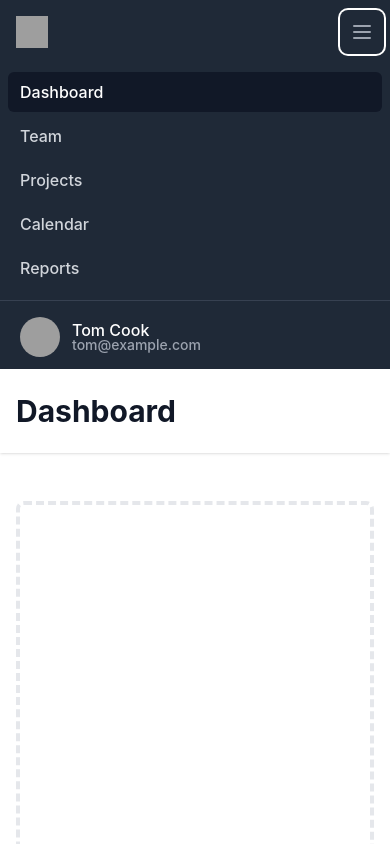
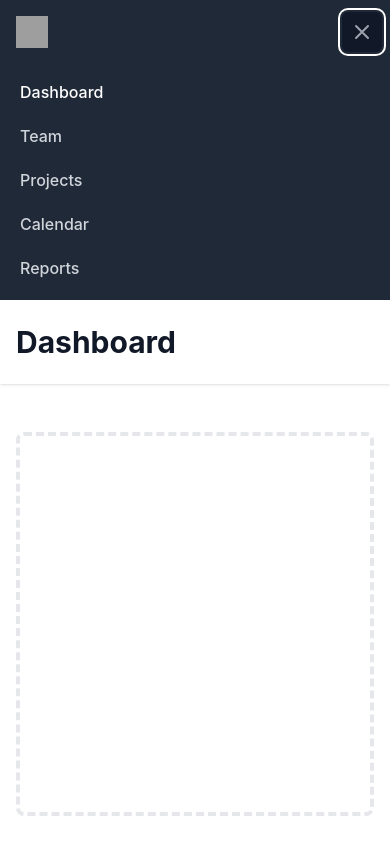
Before and after one commit to cshepscorp/portfolio, a React (Create React App) app: page / in a window 390 px wide. Both pictures are taken after a click on the button "Open main menu". Shown: the top 844 px of the page. Built offline with nearby package versions, Linux system fonts and the light colour scheme; grey boxes are pictures that could not be loaded.

Commit message:
trying new nav again

```diff
--- a/src/components/NavBar.jsx
+++ b/src/components/NavBar.jsx
@@ -1,23 +1,10 @@
-import { useNavigate, useLocation } from 'react-router-dom';
-import { useState } from 'react';
+import React, { useState } from 'react';
 import { Transition } from '@headlessui/react';
-import { FaHome } from 'react-icons/fa';
-import { Link } from 'react-router-dom';
 
 function Navbar() {
   const [isOpen, setIsOpen] = useState(false);
-
-  const navigate = useNavigate();
-  const location = useLocation();
-  const pathMatchRoute = (route) => {
-    if (route === location.pathname) {
-      return true;
-    }
-  };
-
   return (
-    <>
-      <div className="min-h-full">
+    <div>
       <nav className="bg-gray-800">
         <div className="max-w-7xl mx-auto px-4 sm:px-6 lg:px-8">
           <div className="flex items-center justify-between h-16">
@@ -31,11 +18,9 @@ function Navbar() {
               </div>
               <div className="hidden md:block">
                 <div className="ml-10 flex items-baseline space-x-4">
-                    {/* <!-- Current: "bg-gray-900 text-white", Default: "text-gray-300 hover:bg-gray-700 hover:text-white" --> */}
                   <a
                     href="#"
-                      className="hover:bg-gray-700 text-white px-3 py-2 rounded-md text-sm font-medium"
-                      aria-current="page"
+                    className=" hover:bg-gray-700 text-white px-3 py-2 rounded-md text-sm font-medium"
                   >
                     Dashboard
                   </a>
@@ -70,47 +55,16 @@ function Navbar() {
                 </div>
               </div>
             </div>
-              <div className="hidden md:block">
-                <div className="ml-4 flex items-center md:ml-6">
-                  <button
-                    type="button"
-                    className="bg-gray-800 p-1 rounded-full text-gray-400 hover:text-white focus:outline-none focus:ring-2 focus:ring-offset-2 focus:ring-offset-gray-800 focus:ring-white"
-                  >
-                    <span className="sr-only">View notifications</span>
-                    {/* <!-- Heroicon name: outline/bell --> */}
-                    <svg
-                      className="h-6 w-6"
-                      xmlns="http://www.w3.org/2000/svg"
-                      fill="none"
-                      viewBox="0 0 24 24"
-                      stroke="currentColor"
-                      aria-hidden="true"
-                    >
-                      <path
-                        strokeLinecap="round"
-                        strokeLinejoin="round"
-                        strokeWidth="2"
-                        d="M15 17h5l-1.405-1.405A2.032 2.032 0 0118 14.158V11a6.002 6.002 0 00-4-5.659V5a2 2 0 10-4 0v.341C7.67 6.165 6 8.388 6 11v3.159c0 .538-.214 1.055-.595 1.436L4 17h5m6 0v1a3 3 0 11-6 0v-1m6 0H9"
-                      />
-                    </svg>
-                  </button>
-                </div>
-              </div>
             <div className="-mr-2 flex md:hidden">
-                {/* <!-- Mobile menu button --> */}
               <button
                 onClick={() => setIsOpen(!isOpen)}
                 type="button"
-                  className="bg-gray-800 inline-flex items-center justify-center p-2 rounded-md text-gray-400 hover:text-white hover:bg-gray-700 focus:outline-none focus:ring-2 focus:ring-offset-2 focus:ring-offset-gray-800 focus:ring-white"
+                className="bg-gray-900 inline-flex items-center justify-center p-2 rounded-md text-gray-400 hover:text-white hover:bg-gray-800 focus:outline-none focus:ring-2 focus:ring-offset-2 focus:ring-offset-gray-800 focus:ring-white"
                 aria-controls="mobile-menu"
                 aria-expanded="false"
               >
                 <span className="sr-only">Open main menu</span>
-                  {/* <!--
-              Heroicon name: outline/menu
-
-              Menu open: "hidden", Menu closed: "block"
-            --> */}
+                {!isOpen ? (
                   <svg
                     className="block h-6 w-6"
                     xmlns="http://www.w3.org/2000/svg"
@@ -126,13 +80,9 @@ function Navbar() {
                       d="M4 6h16M4 12h16M4 18h16"
                     />
                   </svg>
-                  {/* <!--
-              Heroicon name: outline/x
-
-              Menu open: "block", Menu closed: "hidden"
-            --> */}
+                ) : (
                   <svg
-                    className="hidden h-6 w-6"
+                    className="block h-6 w-6"
                     xmlns="http://www.w3.org/2000/svg"
                     fill="none"
                     viewBox="0 0 24 24"
@@ -146,19 +96,27 @@ function Navbar() {
                       d="M6 18L18 6M6 6l12 12"
                     />
                   </svg>
+                )}
               </button>
             </div>
           </div>
         </div>
 
-          {/* <!-- Mobile menu, show/hide based on menu state. --> */}
+        <Transition
+          show={isOpen}
+          enter="transition ease-out duration-100 transform"
+          enterFrom="opacity-0 scale-95"
+          enterTo="opacity-100 scale-100"
+          leave="transition ease-in duration-75 transform"
+          leaveFrom="opacity-100 scale-100"
+          leaveTo="opacity-0 scale-95"
+        >
+          {(ref) => (
             <div className="md:hidden" id="mobile-menu">
-            <div className="px-2 pt-2 pb-3 space-y-1 sm:px-3">
-              {/* <!-- Current: "bg-gray-900 text-white", Default: "text-gray-300 hover:bg-gray-700 hover:text-white" --> */}
+              <div ref={ref} className="px-2 pt-2 pb-3 space-y-1 sm:px-3">
                 <a
                   href="#"
-                className="bg-gray-900 text-white block px-3 py-2 rounded-md text-base font-medium"
-                aria-current="page"
+                  className="hover:bg-gray-700 text-white block px-3 py-2 rounded-md text-base font-medium"
                 >
                   Dashboard
                 </a>
@@ -191,26 +149,9 @@ function Navbar() {
                   Reports
                 </a>
               </div>
-            <div className="pt-4 pb-3 border-t border-gray-700">
-              <div className="flex items-center px-5">
-                <div className="flex-shrink-0">
-                  <img
-                    className="h-10 w-10 rounded-full"
-                    src="https://images.unsplash.com/photo-1472099645785-5658abf4ff4e?ixlib=rb-1.2.1&ixid=eyJhcHBfaWQiOjEyMDd9&auto=format&fit=facearea&facepad=2&w=256&h=256&q=80"
-                    alt=""
-                  />
             </div>
-                <div className="ml-3">
-                  <div className="text-base font-medium leading-none text-white">
-                    Tom Cook
-                  </div>
-                  <div className="text-sm font-medium leading-none text-gray-400">
-                    tom@example.com
-                  </div>
-                </div>
-              </div>
-            </div>
-          </div>
+          )}
+        </Transition>
       </nav>
 
       <header className="bg-white shadow">
@@ -228,7 +169,6 @@ function Navbar() {
         </div>
       </main>
     </div>
-    </>
   );
 }
 
```
Lines whose indentation alone changed are shown as unchanged.
